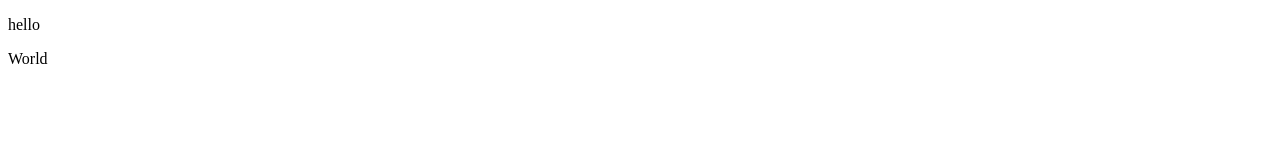
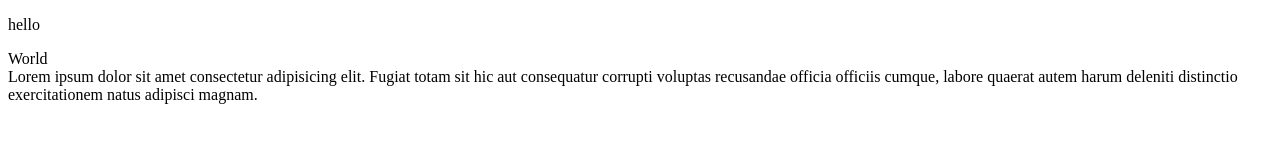
Before and after one commit to Nikifarcryp/moje-pierwsze-repozytorium, a plain HTML site: page index.html in a window 1280 px wide. Drawn offline with Linux system fonts and the light colour scheme.

Commit message:
dodałem lorem do diva

```diff
--- a/index.html
+++ b/index.html
@@ -9,5 +9,6 @@
 <body>
   <p>hello</p>
   <span>World</span>
+  <div>Lorem ipsum dolor sit amet consectetur adipisicing elit. Fugiat totam sit hic aut consequatur corrupti voluptas recusandae officia officiis cumque, labore quaerat autem harum deleniti distinctio exercitationem natus adipisci magnam.</div>
 </body>
 </html>
```
